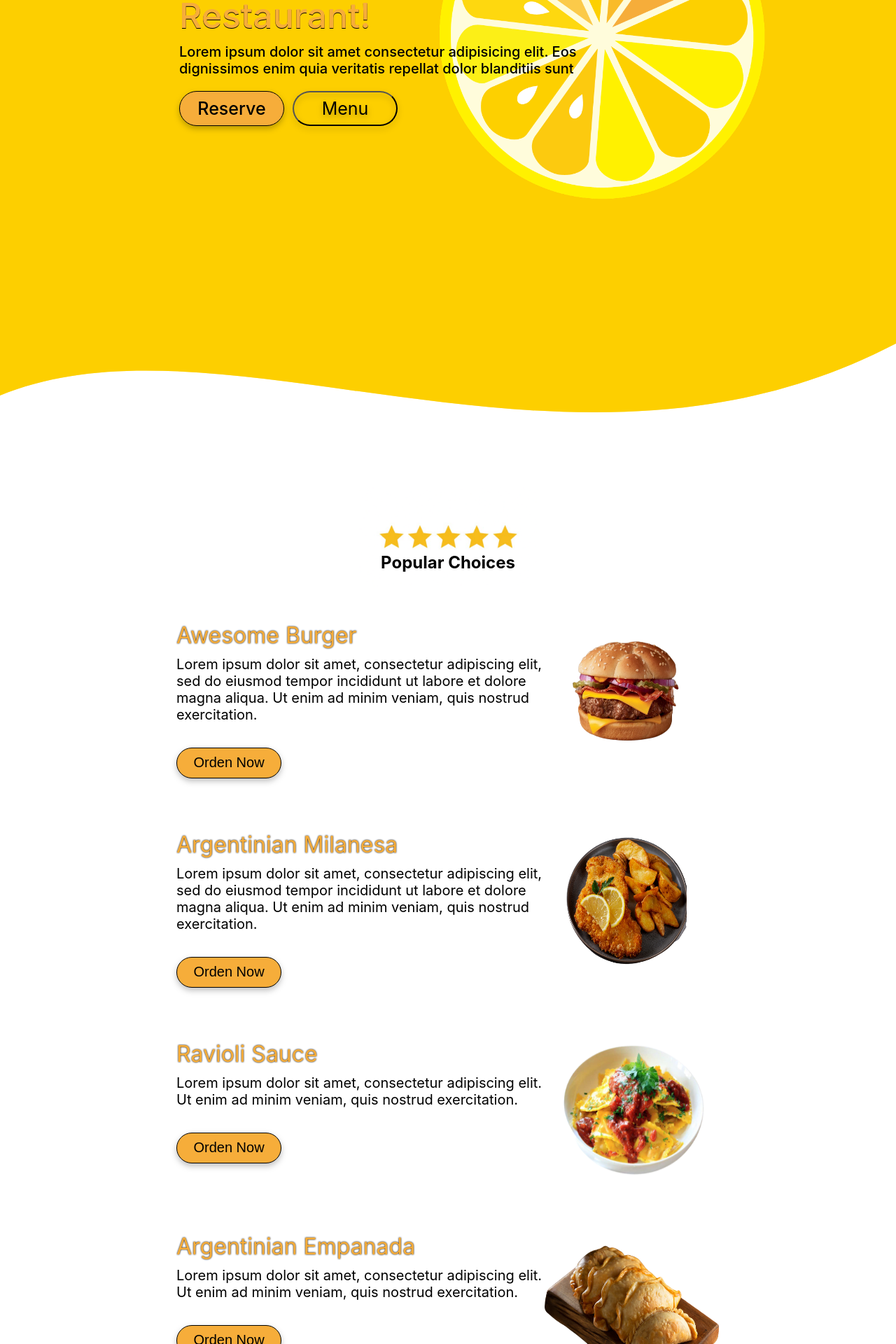
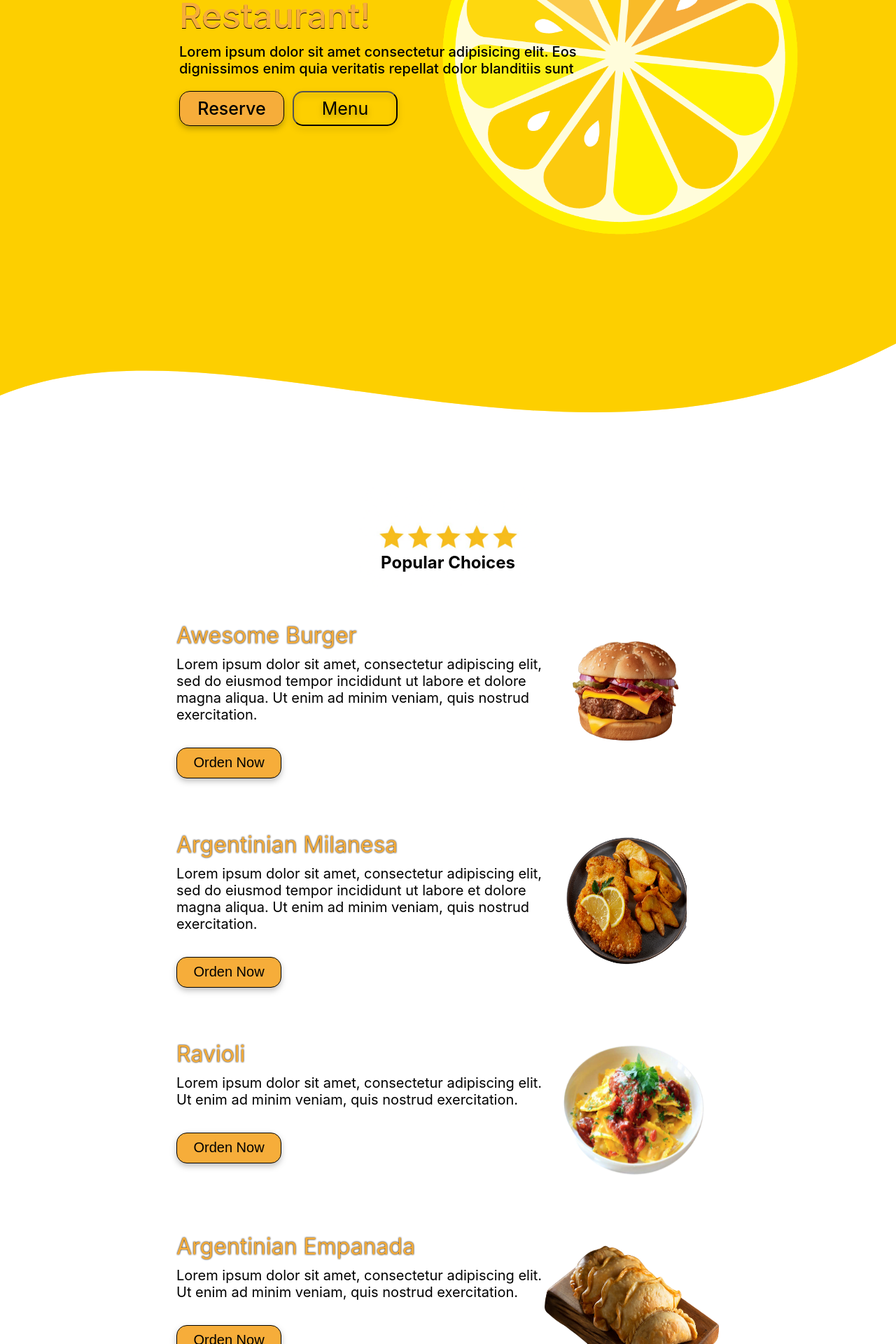
Before and after one commit to JaviK07/LittleLemonV2, a React (Create React App) app: page / in a window 1280 px wide. Shown: the part 280-2200 px from the top of the page at 70% size. Built offline with nearby package versions, Linux system fonts and the light colour scheme.

Commit message:
finishing

```diff
--- a/src/App.js
+++ b/src/App.js
@@ -1,7 +1,7 @@
 import { BrowserRouter, Routes, Route, Link } from 'react-router-dom';
 import Home from "../src/components/Home.jsx";
-import foods from "./components/foods.jsx";
-import Food from "./components/Food.jsx";
+
+
 
 
 function App() {
@@ -14,7 +14,7 @@ function App() {
       <Routes>
         <Route path='/' element={<Home/>} />
         {/* <Route path="/foods" element={<Foods/>} /> */}
-        <Route path="/foods/:id" element={<Food/>} />
+        {/* <Route  element={<Food/>} /> */}
       </Routes>
     </BrowserRouter>
   );
--- a/src/components/aside.jsx
+++ b/src/components/aside.jsx
@@ -35,7 +35,7 @@ function Aside() {
 
                 <div className={styles.ravioliContainer}>
                     <div>
-                        <h3 className={styles.ravioli__h3}>Ravioli Sauce</h3>
+                        <h3 className={styles.ravioli__h3}>Ravioli</h3>
                         <p className={styles.ravioli__p}>Lorem ipsum dolor sit amet, consectetur adipiscing elit. Ut enim ad minim veniam, quis nostrud exercitation.</p>
                         <button className={styles.ravioli__button}>Orden Now</button>
                         <DisplayRavioli />
--- a/src/styles/Aside.module.css
+++ b/src/styles/Aside.module.css
@@ -64,9 +64,36 @@ align-items: center;
 font-size: 20px;
 background: #F6AD3A;
 border: 1px solid #000000;
-border-radius: 50px;
+border-radius: 15px;
 cursor: pointer;
 }
+
+.burguer__button::before{
+    content: "";
+    background-color: white;
+    width: 100%;
+    height: 100%;
+    position: absolute;
+    top: 0;
+    left: 0;
+    border-radius: 15px;
+    transform: scaleX(0);
+}
+.burguer__button:hover::before{
+    content: "";
+
+    width: 100%;
+    height: 100%;
+    position: absolute;
+    top: 0;
+    left: 0;
+    border-radius: 15px;
+    transform: scaleX(1);
+    transition: cubic-bezier(.31,.84,.48,1) .2s;
+    background: radial-gradient(circle, rgba(252,239,23,1) 39%, rgba(254,216,15,1) 85%);
+    z-index: -1;
+}
+
 .burguerContainer{
     display: flex;
     margin-bottom: 75px;
@@ -115,9 +142,36 @@ align-items: center;
 font-size: 20px;
 background: #F6AD3A;
 border: 1px solid #000000;
-border-radius: 50px;
+border-radius: 15px;
 cursor: pointer;
 }
+
+.milanesa__button::before{
+    content: "";
+    background-color: white;
+    width: 100%;
+    height: 100%;
+    position: absolute;
+    top: 0;
+    left: 0;
+    border-radius: 15px;
+    transform: scaleX(0);
+}
+.milanesa__button:hover::before{
+    content: "";
+
+    width: 100%;
+    height: 100%;
+    position: absolute;
+    top: 0;
+    left: 0;
+    border-radius: 15px;
+    transform: scaleX(1);
+    transition: cubic-bezier(.31,.84,.48,1) .2s;
+    background: radial-gradient(circle, rgba(252,239,23,1) 39%, rgba(254,216,15,1) 85%);
+    z-index: -1;
+}
+
 .milanesaContainer{
     display: flex;
     margin-bottom: 75px;
@@ -164,9 +218,40 @@ align-items: center;
 font-size: 20px;
 background: #F6AD3A;
 border: 1px solid #000000;
-border-radius: 50px;
+border-radius: 15px;
 cursor: pointer;
 }
+
+.ravioli__button::before{
+    content: "";
+    background-color: white;
+    width: 100%;
+    height: 100%;
+    position: absolute;
+    top: 0;
+    left: 0;
+    border-radius: 15px;
+    transform: scaleX(0);
+}
+.ravioli__button:hover::before{
+    content: "";
+
+    width: 100%;
+    height: 100%;
+    position: absolute;
+    top: 0;
+    left: 0;
+    border-radius: 15px;
+    transform: scaleX(1);
+    transition: cubic-bezier(.31,.84,.48,1) .2s;
+    background: radial-gradient(circle, rgba(252,239,23,1) 39%, rgba(254,216,15,1) 85%);
+    z-index: -1;
+}
+
+
+
+
+
 .ravioliContainer{
     display: flex;
     margin-right: 25px;
@@ -214,9 +299,38 @@ align-items: center;
 font-size: 20px;
 background: #F6AD3A;
 border: 1px solid #000000;
-border-radius: 50px;
+border-radius: 15px;
 cursor: pointer;
 }
+.empanada__button::before{
+    content: "";
+    background-color: white;
+    width: 100%;
+    height: 100%;
+    position: absolute;
+    top: 0;
+    left: 0;
+    border-radius: 15px;
+    transform: scaleX(0);
+}
+.empanada__button:hover::before{
+    content: "";
+
+    width: 100%;
+    height: 100%;
+    position: absolute;
+    top: 0;
+    left: 0;
+    border-radius: 15px;
+    transform: scaleX(1);
+    transition: cubic-bezier(.31,.84,.48,1) .2s;
+    background: radial-gradient(circle, rgba(252,239,23,1) 39%, rgba(254,216,15,1) 85%);
+    z-index: -1;
+}
+
+
+
+
 .empanadaContainer{
     display: flex;
     margin-bottom: 75px;
@@ -415,7 +529,7 @@ cursor: pointer;
         font-size: 15px;
         background: #F6AD3A;
         border: 1px solid #000000;
-        border-radius: 50px;
+        border-radius: 15px;
         cursor: pointer;
         }
         .burguerContainer{
@@ -458,7 +572,7 @@ cursor: pointer;
         font-size: 15px;
         background: #F6AD3A;
         border: 1px solid #000000;
-        border-radius: 50px;
+        border-radius: 15px;
         cursor: pointer;
         }
         .milanesaContainer{
@@ -501,7 +615,7 @@ cursor: pointer;
         font-size: 15px;
         background: #F6AD3A;
         border: 1px solid #000000;
-        border-radius: 50px;
+        border-radius: 15px;
         cursor: pointer;
         }
         .ravioliContainer{
@@ -545,7 +659,7 @@ cursor: pointer;
         font-size: 15px;
         background: #F6AD3A;
         border: 1px solid #000000;
-        border-radius: 50px;
+        border-radius: 15px;
         cursor: pointer;
         }
         .foodContainer{
@@ -638,7 +752,7 @@ cursor: pointer;
         font-size: 15px;
         background: #F6AD3A;
         border: 1px solid #000000;
-        border-radius: 50px;
+        border-radius: 15px;
         cursor: pointer;
         }
         .milanesaContainer{
@@ -681,7 +795,7 @@ cursor: pointer;
         font-size: 15px;
         background: #F6AD3A;
         border: 1px solid #000000;
-        border-radius: 50px;
+        border-radius: 15px;
         cursor: pointer;
         }
         .ravioliContainer{
@@ -725,7 +839,7 @@ cursor: pointer;
         font-size: 15px;
         background: #F6AD3A;
         border: 1px solid #000000;
-        border-radius: 50px;
+        border-radius: 15px;
         cursor: pointer;
         }
         .foodContainer{
--- a/src/styles/Main.module.css
+++ b/src/styles/Main.module.css
@@ -33,7 +33,7 @@ margin-bottom: 45%;
 width: max-content;
 }
 .lemonImg{
-    width: 600px;
+    width: 700px;
     height: auto;
     position: absolute;
     left: calc(50%);
@@ -47,7 +47,7 @@ width: 150px;
 height: 50px;
 background: #F6AD3A;
 border: 1px solid #000000;
-border-radius: 50px;
+border-radius: 15px;
 
 
 font-family: 'Inter';
@@ -57,6 +57,8 @@ font-size: 25px;
 line-height: 30px;
 color: #000000;
 cursor: pointer;
+
+transform-origin: 0 0;
 }
 .button2{
 width: 150px;
@@ -65,7 +67,7 @@ filter: drop-shadow(0px 4px 4px rgba(0, 0, 0, 0.25));
 background-color: transparent;
 order: 1;
 flex-grow: 0;
-border-radius: 50px;
+border-radius: 15px;
 margin-left: 12px;
 cursor: pointer;
 
@@ -78,9 +80,74 @@ line-height: 30px;
 color: #000000;
 }
 
+.button1::before{
+    content: "";
+    background-color: white;
+    width: 100%;
+    height: 100%;
+    position: absolute;
+    top: 0;
+    left: 0;
+    border-radius: 15px;
+    transform: scaleX(0);
+}
+.button1:hover::before{
+    content: "";
+
+    width: 100%;
+    height: 100%;
+    position: absolute;
+    top: 0;
+    left: 0;
+    border-radius: 15px;
+    transform: scaleX(1);
+    transition: cubic-bezier(.31,.84,.48,1) .2s;
+    background: radial-gradient(circle, rgba(252,239,23,1) 39%, rgba(254,216,15,1) 85%);
+    z-index: -1;
+}
+.button2::before{
+    content: "";
+    background-color: white;
+    width: 100%;
+    height: 100%;
+    position: absolute;
+    top: 0;
+    left: 0;
+    border-radius: 15px;
+    transform: scaleX(0);
+}
+.button2:hover::before{
+    content: "";
+    background-color: white;
+    width: 100%;
+    height: 100%;
+    position: absolute;
+    top: 0;
+    left: 0;
+    border-radius: 15px;
+    transform: scaleX(1);
+    transition: cubic-bezier(.31,.84,.48,1) .2s;
+    background: radial-gradient(circle, rgba(233,231,184,0.24623616536458337) 54%, rgba(252,239,23,1) 100%);
+    z-index: -1;
+}
+
+
+
+
+
+
+
+
+
+
+
+
+
+
+
 @media (max-width: 1444px) {
     .lemonImg{
-        width: 550px;
+        width: 600px;
         height: auto;
         position: absolute;
         left: calc(45%);
@@ -90,7 +157,7 @@ color: #000000;
     }
     @media (max-width: 1000px) {
         .lemonImg{
-            width: 450px;
+            width: 500px;
             height: auto;
             position: absolute;
             left: calc(45%);
@@ -100,7 +167,12 @@ color: #000000;
         }
         @media (max-width: 850px) {
             .lemonImg{
-               display: none;
+                width: 420px;
+                height: auto;
+                position: absolute;
+                left: calc(45%);
+                top: calc(40px);
+                z-index: -1;
             }
             .Greetings{
                 font-size: 60px;
@@ -164,7 +236,7 @@ color: #000000;
                     height: 50px;
                     background: #F6AD3A;
                     border: 1px solid #000000;
-                    border-radius: 50px;
+                    border-radius: 15px;
 
 
                     font-family: 'Inter';
@@ -182,7 +254,7 @@ color: #000000;
                     background-color: transparent;
                     order: 1;
                     flex-grow: 0;
-                    border-radius: 50px;
+                    border-radius: 15px;
                     margin-left: 12px;
                     cursor: pointer;
 
@@ -197,7 +269,7 @@ color: #000000;
             }
     @media (max-width: 600px){
         .Greetings{
-            width: 450px;
+            width: 400px;
             height: 115px;
             font-weight: 500;
             font-size: 40px;
@@ -356,6 +428,7 @@ color: #000000;
                     display: flex;
                     flex-direction: column;
                     text-align: center;
+                    width: 175px;
                     }
                       .button1{
                 filter: drop-shadow(0px 4px 4px rgba(0, 0, 0, 0.25));
@@ -384,3 +457,18 @@ color: #000000;
                     top: calc(20px);
                 }
              }
+
+             @media (max-width: 330px){
+                .main__div{
+                    position: relative;
+                    top: calc(100px);
+                    left: 15px;
+                    margin-bottom: 45%;
+                    width: 100%;
+                    display: flex;
+                    flex-direction: column;
+                    text-align: center;
+                    width: 150px;
+                    }
+
+             }
--- a/src/styles/Navbar.module.css
+++ b/src/styles/Navbar.module.css
@@ -140,6 +140,8 @@
         display: flex;
         width: 100%;
 
+
+
         justify-content: center;
     }
     .links{
@@ -149,9 +151,6 @@
         width: 100%;
         display: flex;
 
-
-    }
-    .linksContainer{
 
     }
     .Name{
```
Also changed, not shown: src/components/Foodss.jsx (deleted, +0 -9 lines), src/styles/Form.module.css (+48 -9 lines), src/styles/Reserve.module.css (deleted, +0 -52 lines), src/components/Food.jsx (added), src/components/foods.jsx (added).
